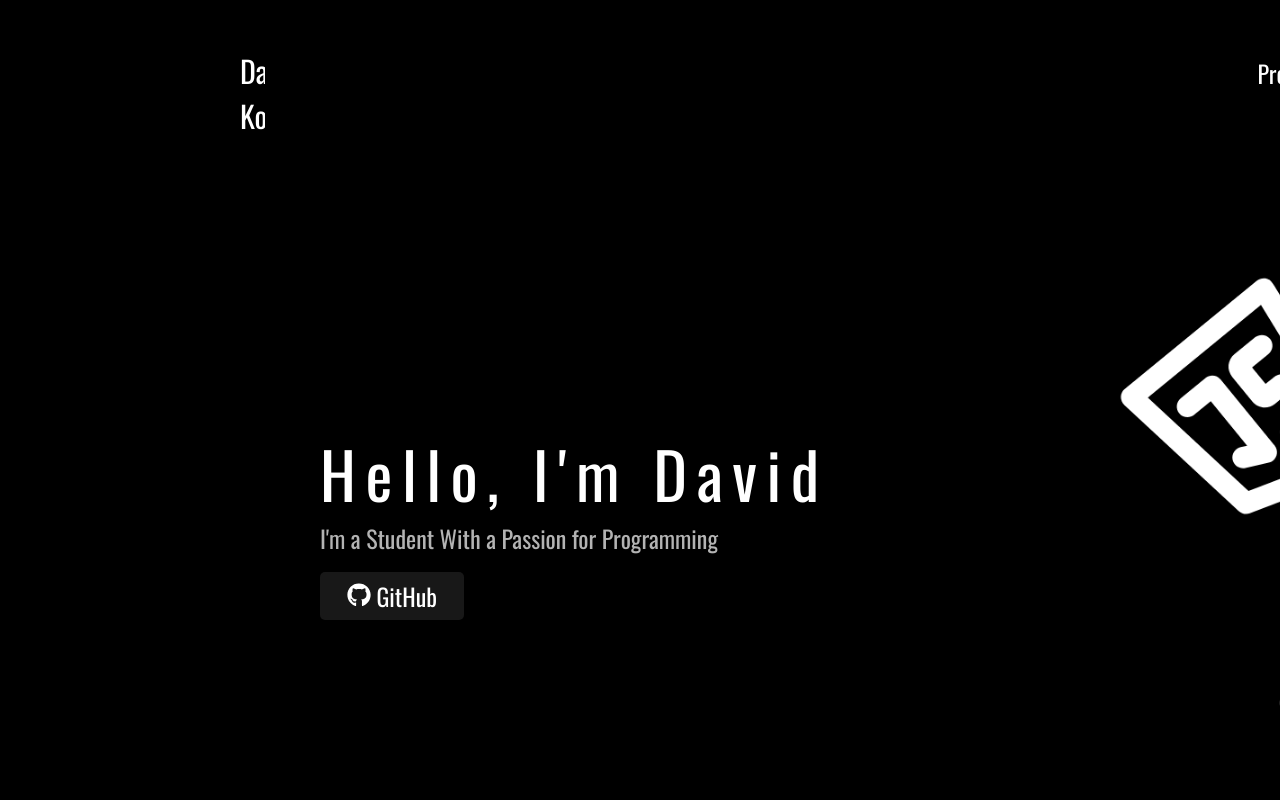
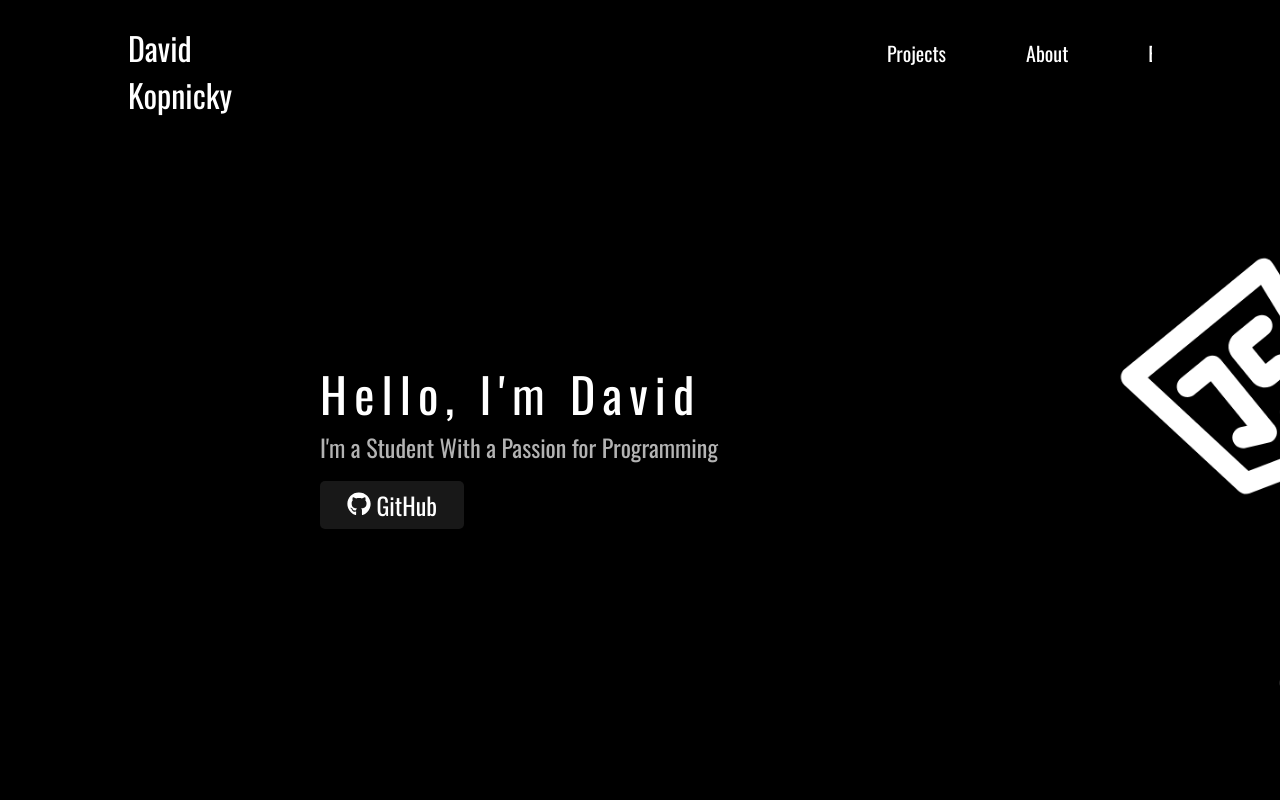
Before and after one commit to KopnickyDavid/personalwebsite, a React (Create React App) app: page / in a window 1280 px wide. Shown: the top 800 px of the page. Built offline with nearby package versions, Linux system fonts and the light colour scheme; no server answers; the database is empty.

Commit message:
little mobile edit

```diff
--- a/src/components/firebase/firebase.jsx
+++ b/src/components/firebase/firebase.jsx
@@ -1,5 +1,6 @@
 import { initializeApp } from "firebase/app";
 import { getFirestore, collection, getDocs, doc, getDoc } from "firebase/firestore";
+import { getAnalytics } from "firebase/analytics";
 
 const firebaseConfig = {
     apiKey: process.env.REACT_APP_API_KEY,
@@ -13,6 +14,7 @@ const firebaseConfig = {
 
 const app = initializeApp(firebaseConfig);
 const db = getFirestore(app);
+const analytics = getAnalytics(app);
 
 async function getArticles() {
     const articles = [];
--- a/src/components/navbar/navbar.css
+++ b/src/components/navbar/navbar.css
@@ -1,11 +1,12 @@
 .navbar-container {
-    margin-top: 3rem;
+    margin-top: 3vh;
     color: white;
-    font-size: 30px;
+    font-size: 4vh;
     display: flex;
     justify-content: space-between;
     align-items: center;
     overflow: hidden;
+    width: 90vw;
   }
 
     ul {
@@ -18,13 +19,13 @@
   }
 
   .inside-navbar {
-   margin-left: 60rem;
+   margin-left: 45vw;
   }
 
   .inside-navbar li {
-    font-size: 1.5rem;
+    font-size: 2.5vh;
     display: inline;
-    margin: 0 2rem;
+    margin: 0 5vh;
   }
   .inside-navbar li:hover {
     color: #a3a3a3;
@@ -36,5 +37,15 @@
 .nav-name {
     text-decoration: none;
     color: white;
-    margin-left: 15rem;
+    margin-left: 10vw;
   }
+@media screen and (max-width: 600px) {
+    .navbar-container {
+      width: 10vw;
+      height: 15vh;
+    }
+    .inside-navbar {
+      margin-left: 0vh;
+    }
+
+}
--- a/src/components/skills/skills.css
+++ b/src/components/skills/skills.css
@@ -48,3 +48,19 @@
     color: rgb(175, 174, 174);
     text-align: center;
 }
+@media screen and (max-width: 600px) {
+.skill {
+    width: 25vw;
+}
+.skill img {
+    height: 10%;
+
+}
+.skill h2 {
+    font-size: 1.5rem;
+}
+.skill p {
+    font-size: 0.7rem;
+}
+
+  }
--- a/src/pages/articles/articlepage.css
+++ b/src/pages/articles/articlepage.css
@@ -58,3 +58,12 @@
   ::-webkit-scrollbar-thumb:hover {
     background: rgb(43, 43, 43);
   }
+  @media screen and (max-width: 600px) {
+    .article-container h1 {
+        font-size: 2rem;
+    }
+    .article h2{
+        font-size: 1.5rem;
+    }
+
+  }
--- a/src/pages/mainpage/App.css
+++ b/src/pages/mainpage/App.css
@@ -1,14 +1,14 @@
 .mainpage {
   color: white;
   position: relative;
-  top: 18rem;
+  top: 30vh;
   width: 35rem;
   height: 15rem;
   left: 20rem;
   overflow: hidden;
 }
 .title {
-  font-size: 4rem;
+  font-size: 6vh;
   overflow: hidden;
   border-right: .10em solid orange;
   white-space: nowrap;
@@ -75,7 +75,7 @@ overflow: hidden;
 }
 .project-container {
 width: 70vw;
-height: 35vh;
+height: 45vh;
 display: flex;
 flex-wrap: wrap;
 
@@ -124,3 +124,26 @@ background-color: rgb(43, 43, 43);
   left: 50rem;
   scale: 0.9;
 }
+@media screen and (max-width: 600px) {
+  .mainpage {
+    left: 5vh;
+    height: 25vh;
+    width: 80vw;
+    top: 15vh;
+  }
+  .title {
+    font-size: 4vh;
+  }
+  .undertitle {
+    font-size: 1rem;
+  }
+  .mainapage button {
+    height: 2rem;
+    width: 6rem;
+    font-size: 1rem;
+  }
+  .about {
+    margin-top: 15vh;
+  }
+
+}
--- a/src/pages/mainpage/App.js
+++ b/src/pages/mainpage/App.js
@@ -19,26 +19,29 @@ function App() {
     </div>
   ));
 
+  const isMobile = window.innerWidth <= 768;
+
   return (
     <div className="App">
-          <style jsx global>{`body { margin: 0px;padding: 0px;}`}</style>
+      <style jsx global>{`body { margin: 0px;padding: 0px;}`}</style>
       <div className='mainpage'>
         <div className='title'>Hello, I'm David</div>
         <div className='undertitle'>I'm a Student With a Passion for Programming</div>
         <IconContext.Provider value={{ color: "white", className: "react-icons1" }}>
           <button onClick={() => window.open('https://github.com/KopnickyDavid', '_blank')}> <FaGithub/> GitHub</button>
-      </IconContext.Provider>
+        </IconContext.Provider>
       </div>
-      <div className='picture'>
-      <img src={main}></img>
-      </div>
+      {!isMobile && (
+        <div className='picture'>
+          <img src={main} alt="Main"></img>
+        </div>
+      )}
       <div className='about' id='aboutme'>
         <h1>About me</h1>
-        <p><img src={me}></img>
+        <p><img src={me} alt="Me"></img>
         I’m a high school student with a strong passion for programming that has been with me since a young age. Over the years, I’ve developed a keen interest in building digital solutions, focusing specifically on front-end development. My primary goal is to create engaging, user-friendly interfaces that make an impact. I also work with Python, which has helped me broaden my understanding of programming concepts and problem-solving techniques.
         Currently, I’m in the process of mastering React, one of the most in-demand JavaScript libraries for front-end development. With each project I take on, I aim to refine my skills and push the boundaries of what I can create. Once I’ve honed my React skills, I’m excited to move on to learning Node.js to further enhance my backend knowledge and become a more versatile developer.
         Outside of coding, I’m always looking for ways to stay active, whether it’s through sports or other physical activities. I believe that balancing both mental and physical challenges is important for growth and helps keep me motivated and focused. Programming isn’t just a hobby for me; it’s a way to constantly evolve and learn, and I’m always looking for opportunities to improve my skills and contribute to meaningful projects.</p>
-
       </div>
       <Skills/>
       <ArticlesPage/>
```
